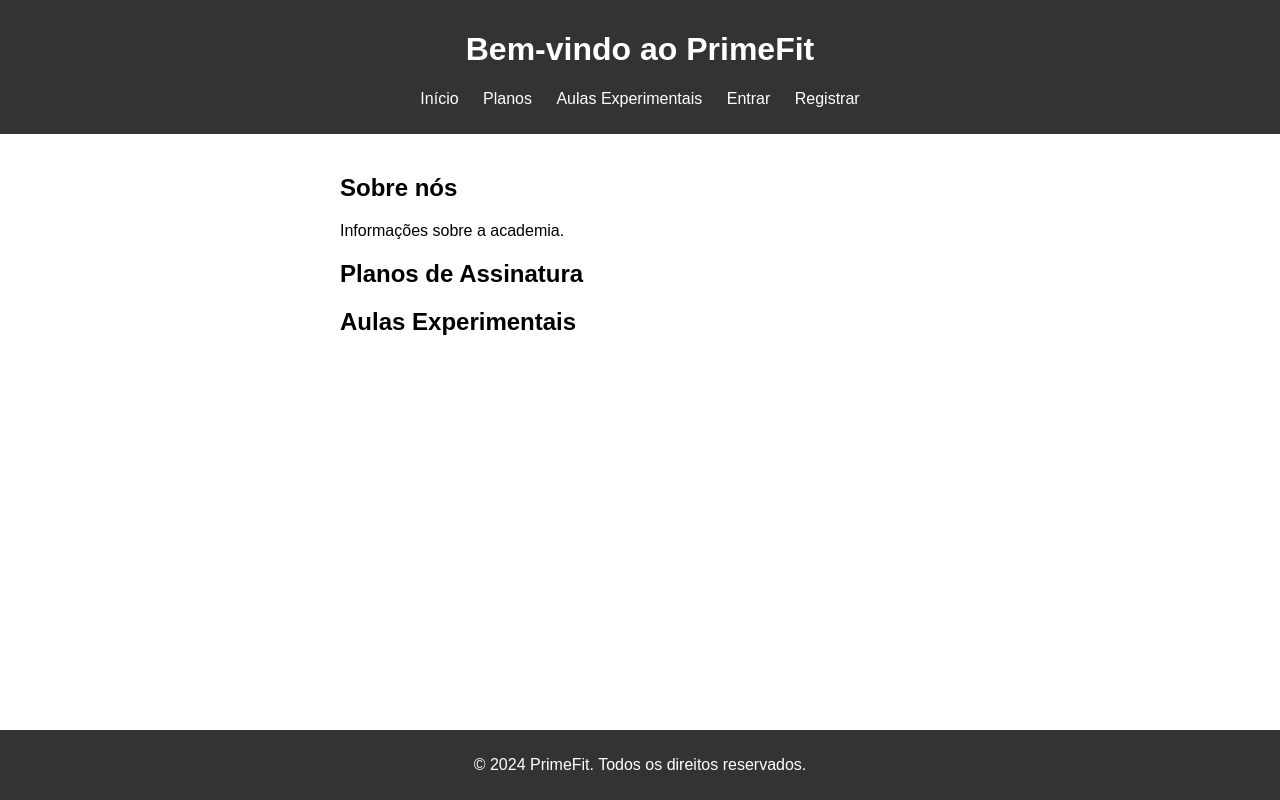
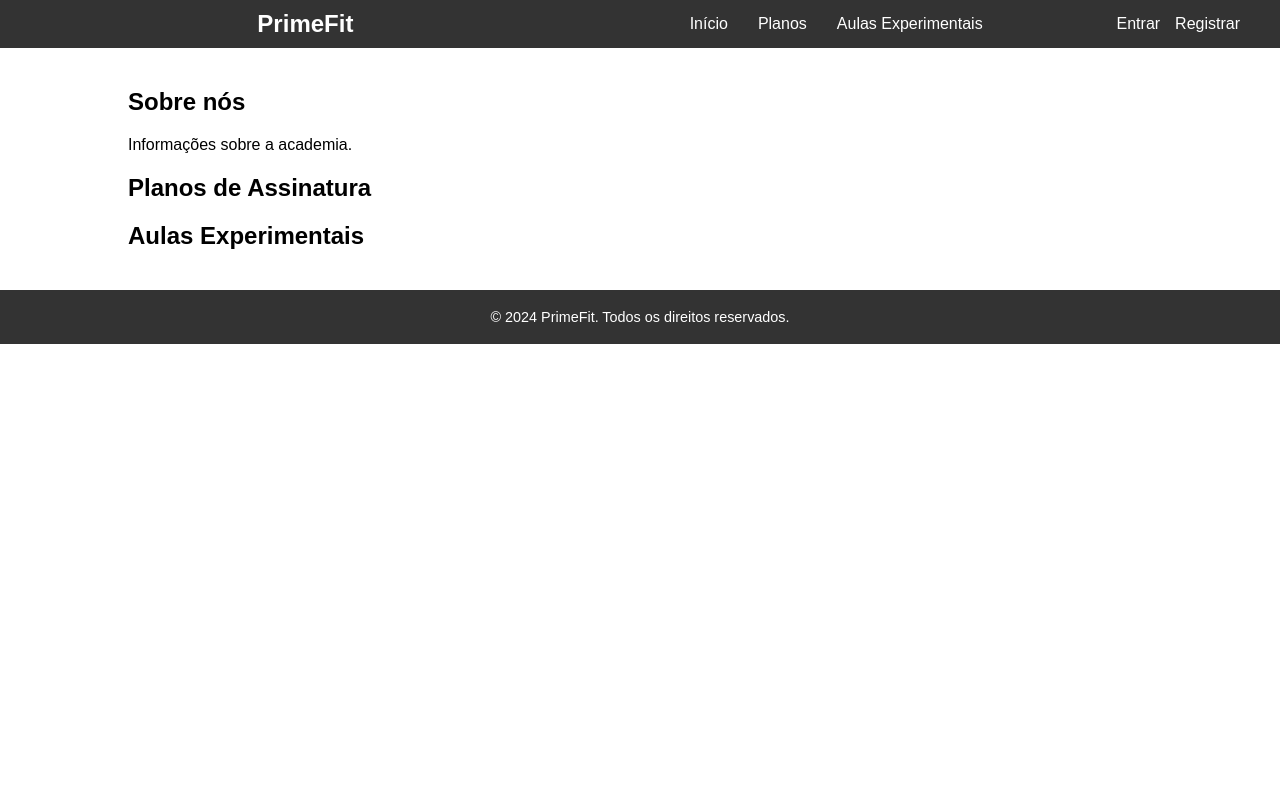
Before and after one commit to tiagoorlamunder/primefit-web, a plain HTML site: page pages/index.html in a window 1280 px wide. Drawn offline with Linux system fonts and the light colour scheme; no server answers.

Commit message:
Ajustar estrutura de navegação e autenticação no cabeçalho

```diff
--- a/pages/index.html
+++ b/pages/index.html
@@ -1,6 +1,5 @@
 <!DOCTYPE html>
 <html lang="pt-BR">
-
 <head>
     <meta charset="UTF-8">
     <meta name="viewport" content="width=device-width, initial-scale=1.0">
@@ -8,22 +7,29 @@
     <link rel="stylesheet" href="../styles/main.css">
     <script src="../scripts/main.js" defer></script>
 </head>
-
 <body>
     <header>
-        <h1>Bem-vindo ao PrimeFit</h1>
-        <nav>
-            <ul id="navLinks">
+        <div class="header-content">
+            <div class="header-title">
+                <h1>PrimeFit</h1>
+            </div>
+            <nav class="nav-main">
+                <ul>
                     <li><a href="index.html">Início</a></li>
                     <li><a href="#">Planos</a></li>
                     <li><a href="#">Aulas Experimentais</a></li>
+                </ul>
+            </nav>
+            <div class="header-login">
+                <ul id="loginLinks">
+                    <li id="userWelcome" class="hide">Olá, <span id="usernameDisplay"></span>!</li>
                     <li id="accountLink" class="hide"><a href="#">Minha Conta</a></li>
+                    <li id="logoutLink" class="hide"><a href="#">Sair</a></li>
                     <li id="loginLink"><a href="login.html">Entrar</a></li>
                     <li id="registerLink"><a href="register.html">Registrar</a></li>
-                <li id="userWelcome" class="hide">Olá, <span id="usernameDisplay"></span>!</li>
-                <li id="logoutLink" class="hide"><a href="#">Sair</a></li>
                 </ul>
-        </nav>
+            </div>
+        </div>
     </header>
     <main>
         <section id="home">
@@ -47,5 +53,4 @@
         <p>&copy; 2024 PrimeFit. Todos os direitos reservados.</p>
     </footer>
 </body>
-
 </html>
--- a/styles/main.css
+++ b/styles/main.css
@@ -10,22 +10,66 @@ body {
 header {
     background-color: #333;
     color: #fff;
+    width: 100%;
     padding: 10px;
-    text-align: center;
-    width: 100%;
 }
 
-nav ul {
+.header-content {
+    display: flex;
+    justify-content: space-between;
+    align-items: center;
+    max-width: 1200px;
+    margin: 0 auto;
+}
+
+.header-title {
+    flex: 1;
+    text-align: center;
+}
+
+.header-title h1 {
+    margin: 0;
+    font-size: 1.5em; /* Tamanho do título ajustado */
+}
+
+.nav-main {
+    flex: 1;
+}
+
+.nav-main ul {
     list-style-type: none;
     padding: 0;
+    margin: 0;
+    display: flex;
+    justify-content: center;
 }
 
-nav ul li {
-    display: inline;
-    margin: 0 10px;
+.nav-main ul li {
+    margin: 0 15px;
 }
 
-nav ul li a {
+.nav-main ul li a {
+    color: #fff;
+    text-decoration: none;
+}
+
+.header-login {
+    display: flex;
+    align-items: center;
+}
+
+.header-login ul {
+    list-style-type: none;
+    padding: 0;
+    margin: 0;
+    display: flex;
+}
+
+.header-login ul li {
+    margin-left: 15px;
+}
+
+.header-login ul li a {
     color: #fff;
     text-decoration: none;
 }
@@ -33,17 +77,17 @@ nav ul li a {
 main {
     padding: 20px;
     width: 80%;
-    max-width: 600px;
+    max-width: 1200px;
 }
 
 footer {
     background-color: #333;
     color: #fff;
     text-align: center;
-    padding: 10px;
-    position: fixed;
+    padding: 5px;
     width: 100%;
-    bottom: 0;
+    font-size: 0.9em; /* Tamanho da fonte reduzido */
+    position: static; /* Remove a fixação do rodapé */
 }
 
 .plan {
```
Lines whose indentation alone changed are shown as unchanged.
